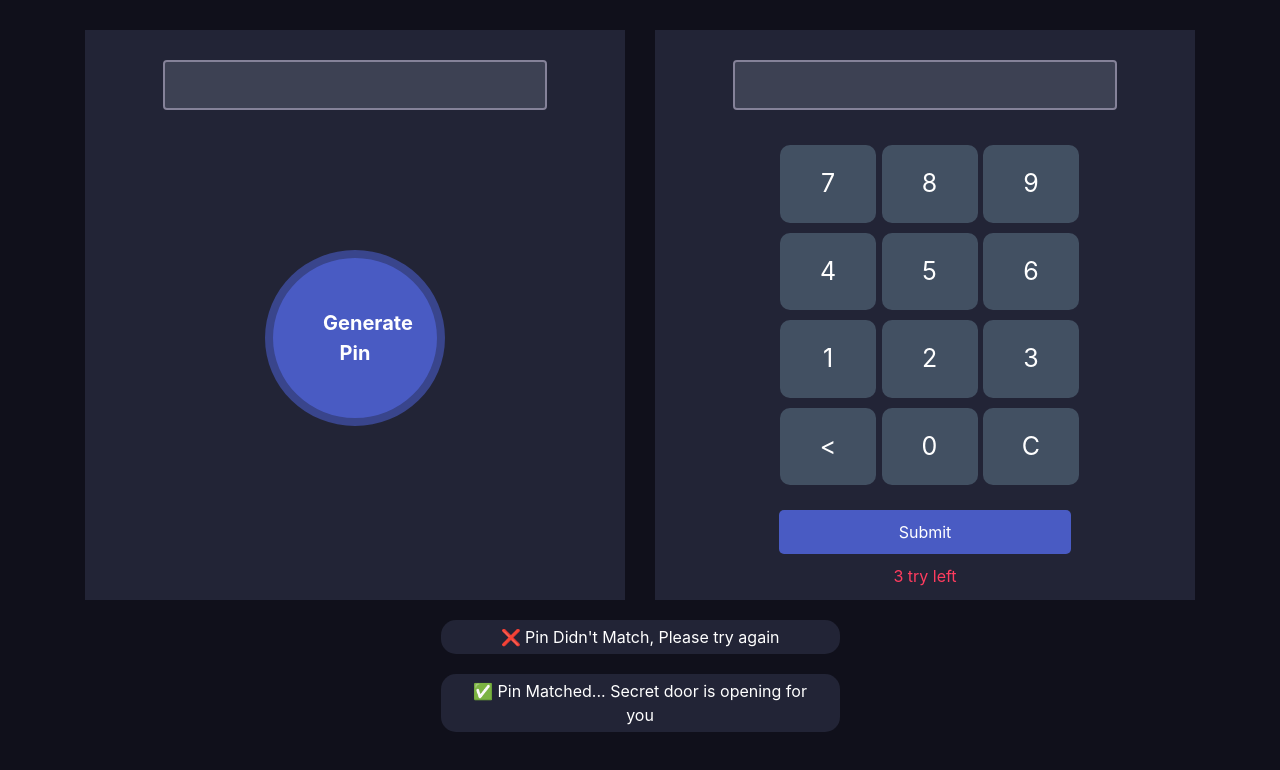
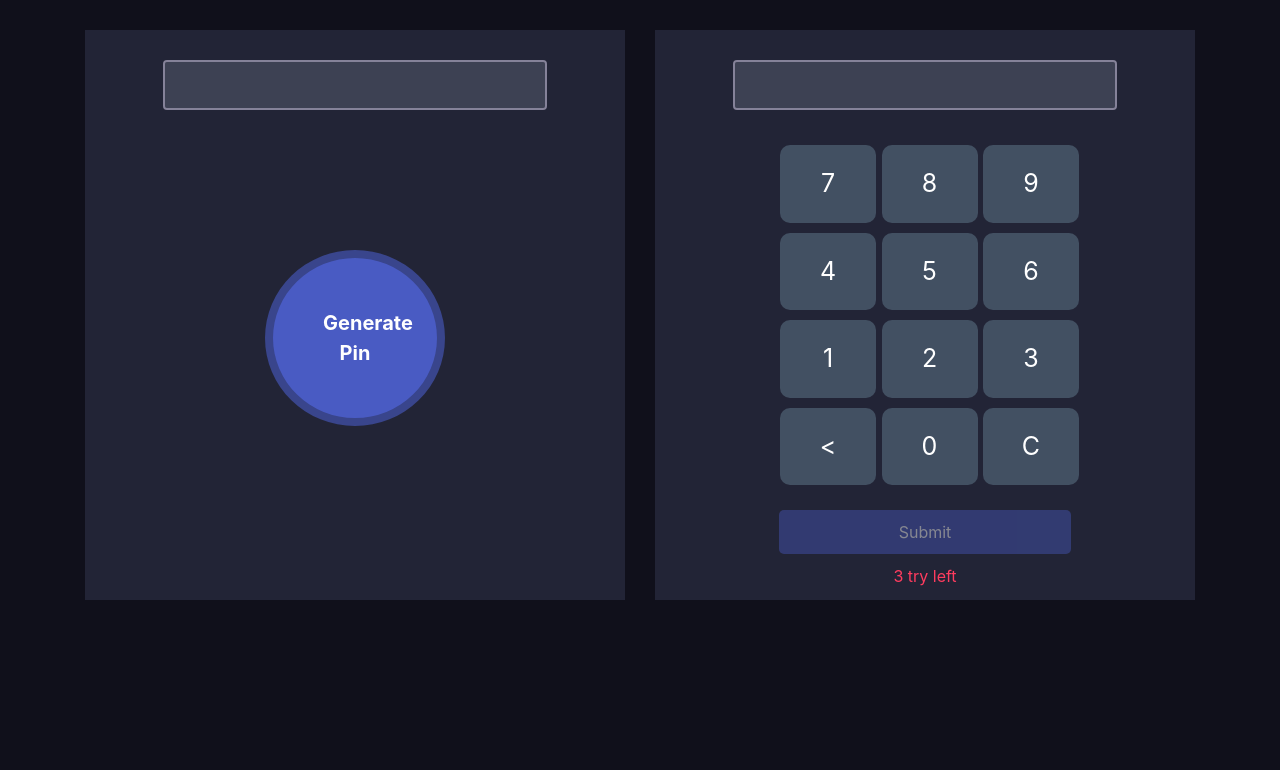
Before and after one commit to bdmostafa/pin-matcher, a plain HTML site: page index.html in a window 1280 px wide. Drawn offline with nearby package versions, Linux system fonts and the light colour scheme.

Commit message:
submitBtn disabled on condition

```diff
--- a/app.js
+++ b/app.js
@@ -1,14 +1,22 @@
 // Selectors
 const displayPin = document.querySelector('.display-pin');
 const generateBtn = document.querySelector('.generate-btn');
+const submitBtn = document.querySelector('.submit-btn');
 
 
 
 // Event Listeners
+document.addEventListener('DOMContentLoaded', submitDisabled);
 generateBtn.addEventListener('click', generatePin);
+submitBtn.addEventListener('click', submitPin);
 
 
 // Functions ==================================
+function submitDisabled() {
+    submitBtn.disabled = true;
+    submitBtn.classList.add('disabled');
+}
+
 function generatePin() {
     const min = 1000;
     const max = 9999;
@@ -16,4 +24,11 @@ function generatePin() {
     //The maximum and the minimum both are inclusive
     const resultPin = Math.floor(Math.random() * (max - min + 1)) + min;
     displayPin.value = resultPin;
+    submitBtn.disabled = false;
+    submitBtn.classList.remove('disabled');
 }
+
+function submitPin() {
+    if (!displayPin.value) return;
+
+}
--- a/style.css
+++ b/style.css
@@ -104,6 +104,7 @@ input[type='text']:focus {
     margin-top: 20px;
     border-radius: 15px;
     padding: 5px 20px;
+    visibility: hidden;
 }
 
 .notify-section {
@@ -119,3 +120,8 @@ input[type='text']:focus {
 .display-pin {
     text-align: center;
 }
+
+.disabled {
+    background: #495bc3ee;
+    opacity: .45;
+}
```
